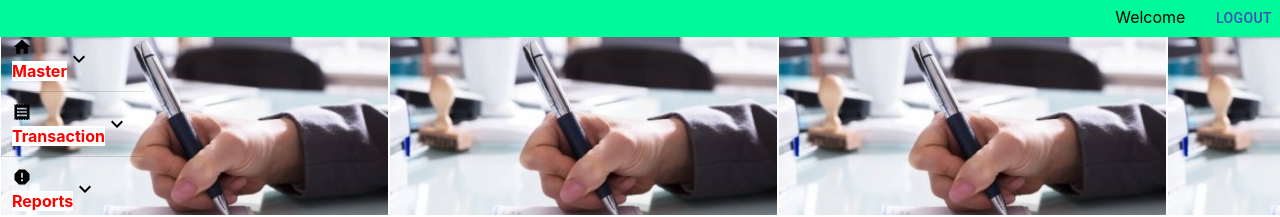
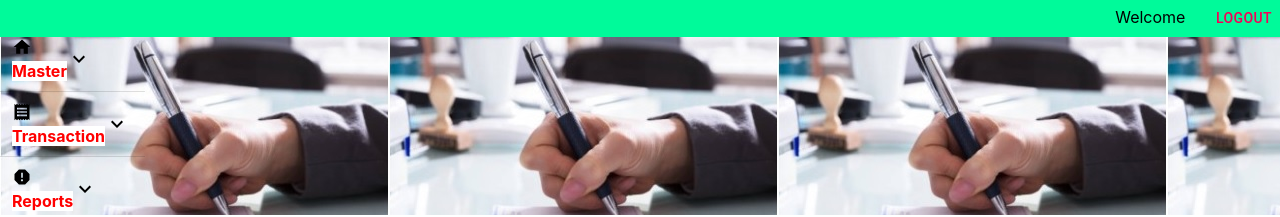
Before and after one commit to DebashishNath/Payroll-Info, a React (Create React App) app in the folder UIPay/pay-ui/: page /MainMenuForm in a window 1280 px wide. Shown: the top 217 px of the page. Built offline with nearby package versions, Linux system fonts and the light colour scheme.

Commit message:
UI changes
UI changes

```diff
--- a/UIPay/pay-ui/src/Components/LoginComponents/LoginForm.js
+++ b/UIPay/pay-ui/src/Components/LoginComponents/LoginForm.js
@@ -33,12 +33,13 @@ function LoginContent()
         var returnData=data.returnMessage?data.returnMessage.code:-1;
         if (returnData === 0)
         {
+          localStorage.setItem('userId',data.id);
+          localStorage.setItem('userName',data.username);
+          localStorage.setItem('tokenValue',data.accessToken);
+
           history.push({
             pathname: '/MainMenuForm'
           });
-          localStorage.setItem('userId',data.id);
-          localStorage.setItem('userName',data.username);
-          localStorage.setItem('tokenValue',data.accessToken);
         }
         else
         {
--- a/UIPay/pay-ui/src/Components/MasterComponents/MasterForm.js
+++ b/UIPay/pay-ui/src/Components/MasterComponents/MasterForm.js
@@ -145,7 +145,7 @@ class MasterForm extends PureComponent
             if(data!=null && data.length>0)
             {
                 initialDataToDisplay.push(<tr>
-                    <th>Slno</th><th width="0%">Id</th><th>Code</th>
+                    <th>Slno</th><th>Id</th><th>Code</th>
                     <th width="300px">Name</th><th></th></tr>);
                 for(var i=0;i<=data.length-1;i++)
                 {
--- a/UIPay/pay-ui/src/Components/MenuComponents/MainMenuForm.js
+++ b/UIPay/pay-ui/src/Components/MenuComponents/MainMenuForm.js
@@ -73,7 +73,7 @@ export default class MainMenuForm extends React.Component {
           <div align='right' style={{color :'black',background:'MediumSpringGreen'}}>
                 Welcome {localStorage.getItem('userName')}
                 &nbsp;&nbsp;&nbsp;&nbsp;
-                <Button color="primary" align='right'
+                <Button color="secondary" align='right'
                   onClick={() => { this.doLogout() }}>Logout</Button>
           </div>
           <Grid container direction="row" spacing="1">
```
